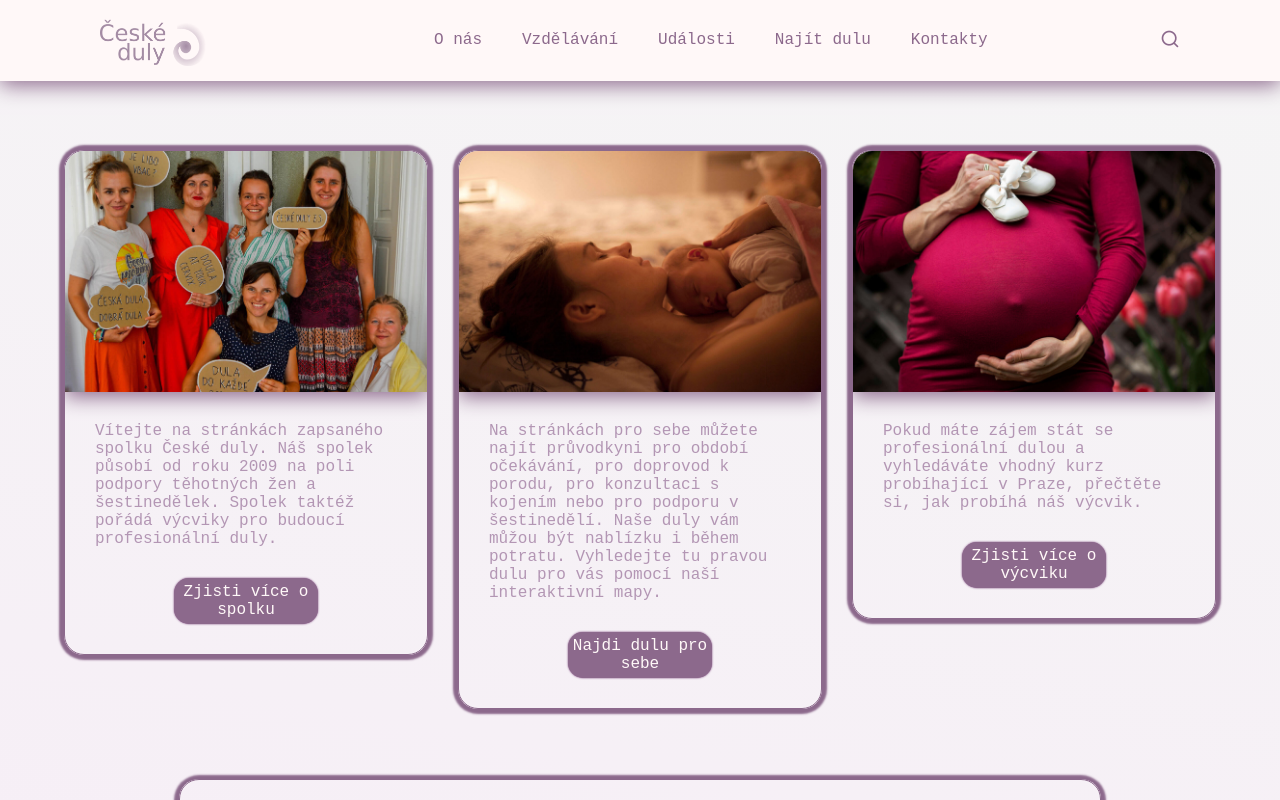
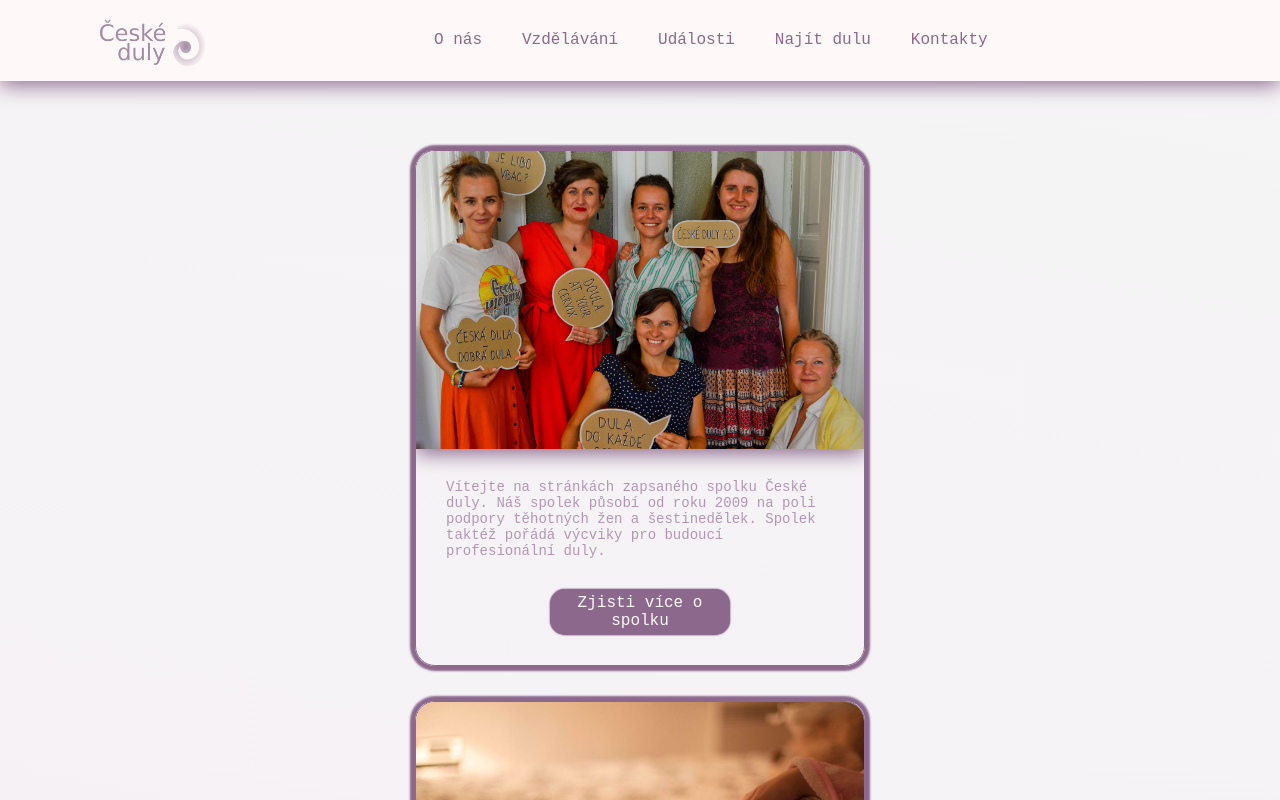
Before and after one commit to CreativeOxana/mojedula, a React (Vite) app: page / in a window 1280 px wide. Shown: the top 800 px of the page. Built offline with nearby package versions, Linux system fonts and the light colour scheme; a web font is replaced by a local one.

Commit message:
Corrected footer, searchbar commented, corrected navbar on mobile

```diff
--- a/src/global.css
+++ b/src/global.css
@@ -33,4 +33,5 @@ body {
   margin-left: 300px;
   margin-right: 300px;
   margin-bottom: 80px;
+  flex-grow: 1;
 }
--- a/src/pages/HomePage/style.css
+++ b/src/pages/HomePage/style.css
@@ -13,13 +13,12 @@ body {
 
 .card-container {
   margin-top: 150px;
-
 }
 
 .card {
   display: flex;
   flex-direction: column;
-  max-width: 100%;
+  max-width: 450px;
   /* padding: 10px; */
   border: 1px solid var(--brand-color);
   box-shadow: 0 0 2px 5px var(--brand-color);
@@ -99,17 +98,34 @@ body {
 
 .card-button:hover {
   background-color: var(--dark-color);
+
+}
+
+@media screen and (min-width: 320px) and (max-width: 768px) {
+  .card .card-text {
+    font-size: 14px;
+  }
+
+  .card {
+    margin-bottom: 35px;
+  }
+
 }
 
 @media screen and (min-width: 768px) {
-  .card-container {
+  /* .card-container {
     display: flex;
     gap: 30px;
     align-items: flex-start;
     justify-content: center;
+  } */
+
+  .card {
+    /* flex-basis: 33%; */
+    margin-bottom: 35px;
   }
 
-  .card {
-    flex-basis: 33%;
+  .card .card-text {
+    font-size: 14px;
   }
 }
--- a/src/pages/components/App/index.jsx
+++ b/src/pages/components/App/index.jsx
@@ -2,11 +2,12 @@ import React from 'react';
 import { Outlet } from 'react-router-dom';
 import { Footer } from '../Footer';
 import { Header } from '../Header';
+import './style.css';
 
 export const App = () => (
-  <>
+  <div className="app-box">
     <Header />
     <Outlet />
     <Footer />
-  </>
+  </div>
 );
--- /dev/null
+++ b/src/pages/components/App/style.css
@@ -0,0 +1,5 @@
+.app-box {
+  display: flex;
+  flex-direction: column;
+  min-height: 100vh;
+}
--- a/src/pages/components/Header/index.jsx
+++ b/src/pages/components/Header/index.jsx
@@ -4,41 +4,45 @@ import './style.css';
 import Logo from '/img/logo.png';
 
 export const Header = () => {
+  const handleNavClick = () => {
+    navbarRef.current.classList.remove('openNav');
+  };
+
   const navbarRef = useRef(null);
-  const searchIconRef = useRef(null);
+  // const searchIconRef = useRef(null);
 
   useEffect(() => {
-    searchIconRef.current.addEventListener('click', () => {
-      navbarRef.current.classList.toggle('openSearch');
-      navbarRef.current.classList.remove('openNav');
-      if (navbarRef.current.classList.contains('openSearch')) {
-        return searchIconRef.current.classList.replace(
-          'uil-search',
-          'uil-times',
-        );
-      }
-      searchIconRef.current.classList.replace('uil-times', 'uil-search');
-    });
+    // searchIconRef.current.addEventListener('click', () => {
+    //   navbarRef.current.classList.toggle('openSearch');
+    //   navbarRef.current.classList.remove('openNav');
+    //   if (navbarRef.current.classList.contains('openSearch')) {
+    //     return searchIconRef.current.classList.replace(
+    //       'uil-search',
+    //       'uil-times',
+    //     );
+    //   }
+    //   searchIconRef.current.classList.replace('uil-times', 'uil-search');
+    // });
 
     const navOpenBtn = document.querySelector('.navOpenBtn');
     const navCloseBtn = document.querySelector('.navCloseBtn');
 
     navOpenBtn.addEventListener('click', () => {
       navbarRef.current.classList.toggle('openNav');
-      navbarRef.current.classList.remove('openSearch');
-      searchIconRef.current.classList.replace('uil-times', 'uil-search');
+      // navbarRef.current.classList.remove('openSearch');
+      // searchIconRef.current.classList.replace('uil-times', 'uil-search');
     });
 
     navCloseBtn.addEventListener('click', () => {
       navbarRef.current.classList.remove('openNav');
     });
 
-    const closeSearch = document.querySelector('.close-search');
+    // const closeSearch = document.querySelector('.close-search');
 
-    closeSearch.addEventListener('click', () => {
-      navbarRef.current.classList.toggle('openNav');
-      navbarRef.current.classList.remove('openSearch');
-    });
+    // closeSearch.addEventListener('click', () => {
+    //   navbarRef.current.classList.toggle('openNav');
+    //   navbarRef.current.classList.remove('openSearch');
+    // });
   }, []);
 
   return (
@@ -56,24 +60,24 @@ export const Header = () => {
           <div className="navbar">
             <ul className="nav">
               <i className="uil uil-bars navCloseBtn"></i>
-              <li className="about">
+              <li className="about" onClick={handleNavClick}>
                 <Link to="/about">O nás</Link>
               </li>
-              <li className="education">
+              <li className="education" onClick={handleNavClick}>
                 <Link to="/education">Vzdělávání</Link>
               </li>
-              <li className="events">
+              <li className="events" onClick={handleNavClick}>
                 <Link to="/events">Události</Link>
               </li>
-              <li className="find_doula">
+              <li className="find_doula" onClick={handleNavClick}>
                 <Link to="/find_doula">Najít dulu</Link>
               </li>
-              <li className="contacts">
+              <li className="contacts" onClick={handleNavClick}>
                 <Link to="/contacts">Kontakty</Link>
               </li>
             </ul>
 
-            <div className="searchbar">
+            {/* <div className="searchbar">
               <div className="searchbar-label" ref={searchIconRef}>
                 <i className="uil uil-search search-icon" id="searchIcon"></i>
               </div>
@@ -85,7 +89,7 @@ export const Header = () => {
                   <button className="close-search">&times;</button>
                 </div>
               </div>
-            </div>
+            </div> */}
           </div>
         </div>
       </nav>
--- a/src/pages/components/Header/style.css
+++ b/src/pages/components/Header/style.css
@@ -43,20 +43,19 @@ a {
   padding: 10px;
 }
 
-.header.openSearch .nav a {
+/* .header.openSearch .nav a {
   opacity: 0;
   pointer-events: none;
-}
+} */
 
-.search-icon {
+/* .search-icon {
   color: var(--brand-color);
   font-size: 20px;
   cursor: pointer;
-}
+} */
 
-.search-box {
+/* .search-box {
   position: absolute;
-  /* right: 250px; */
   right: 0;
   height: 45px;
   max-width: 555px;
@@ -64,15 +63,14 @@ a {
   opacity: 0;
   pointer-events: none;
   transition: all 0.2s linear;
-}
+} */
 
-.header.openSearch .search-box {
+/* .header.openSearch .search-box {
   opacity: 1;
   pointer-events: auto;
+} */
 
-}
-
-.search-box .search-icon {
+/* .search-box .search-icon {
   position: absolute;
   left: 15px;
   top: 50%;
@@ -89,7 +87,7 @@ a {
   background-color: var(--background-color);
   padding: 0 15px 0 45px;
   border: 1px solid var(--brand-color);
-}
+} */
 
 .header .navOpenBtn,
 .header .navCloseBtn {
@@ -102,9 +100,9 @@ a {
     padding: 15px 100px;
   }
 
-  .search-box {
+  /* .search-box {
     right: 150px;
-  }
+  } */
 
 }
 
@@ -113,10 +111,10 @@ a {
     padding: 15px 50px;
   }
 
-  .search-box {
+  /* .search-box {
     right: 100px;
     max-width: 400px;
-  }
+  } */
 }
 
 @media screen and (min-width: 951px) {
@@ -131,9 +129,9 @@ a {
     justify-content: space-between;
   }
 
-  .search-box {
+  /* .search-box {
     top: -8px;
-  }
+  } */
 
 }
 
@@ -203,7 +201,7 @@ a {
     cursor: pointer;
   }
 
-  .searchbar-label {
+  /* .searchbar-label {
     display: none;
   }
 
@@ -220,5 +218,5 @@ a {
     right: 50%;
     transform: translateX(50%);
     box-shadow: 0 2px 10px var(--brand-color);
-  }
+  } */
 }
```
